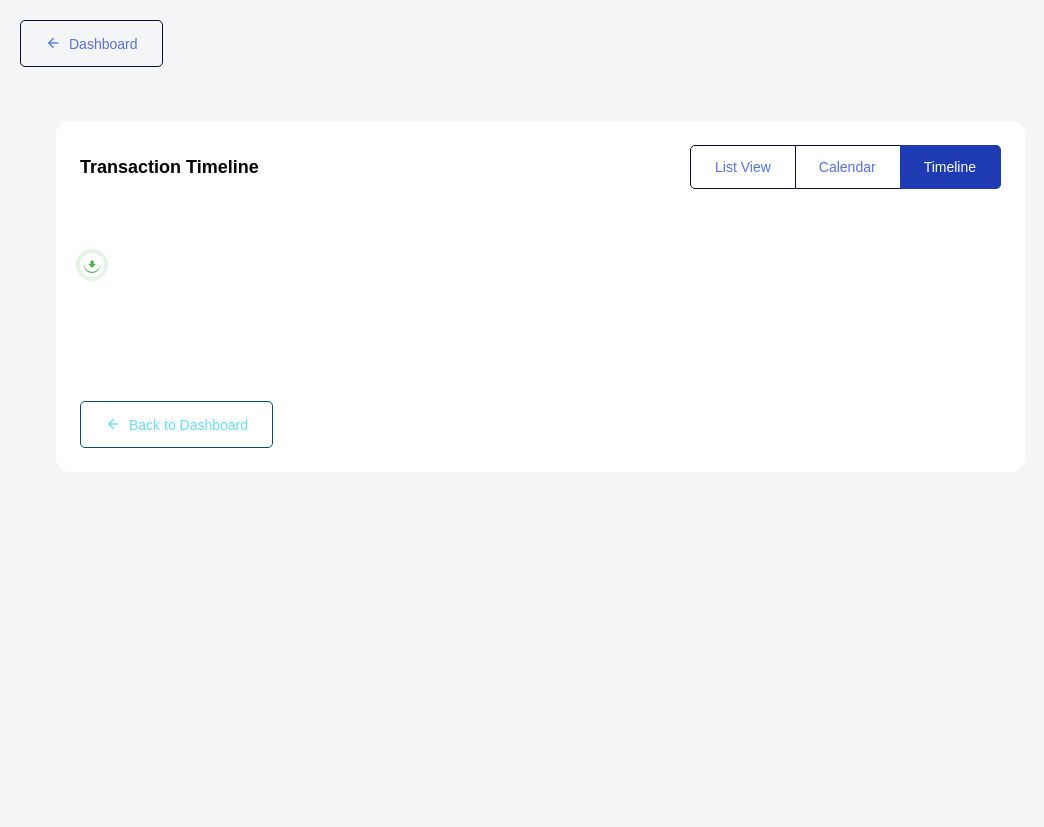
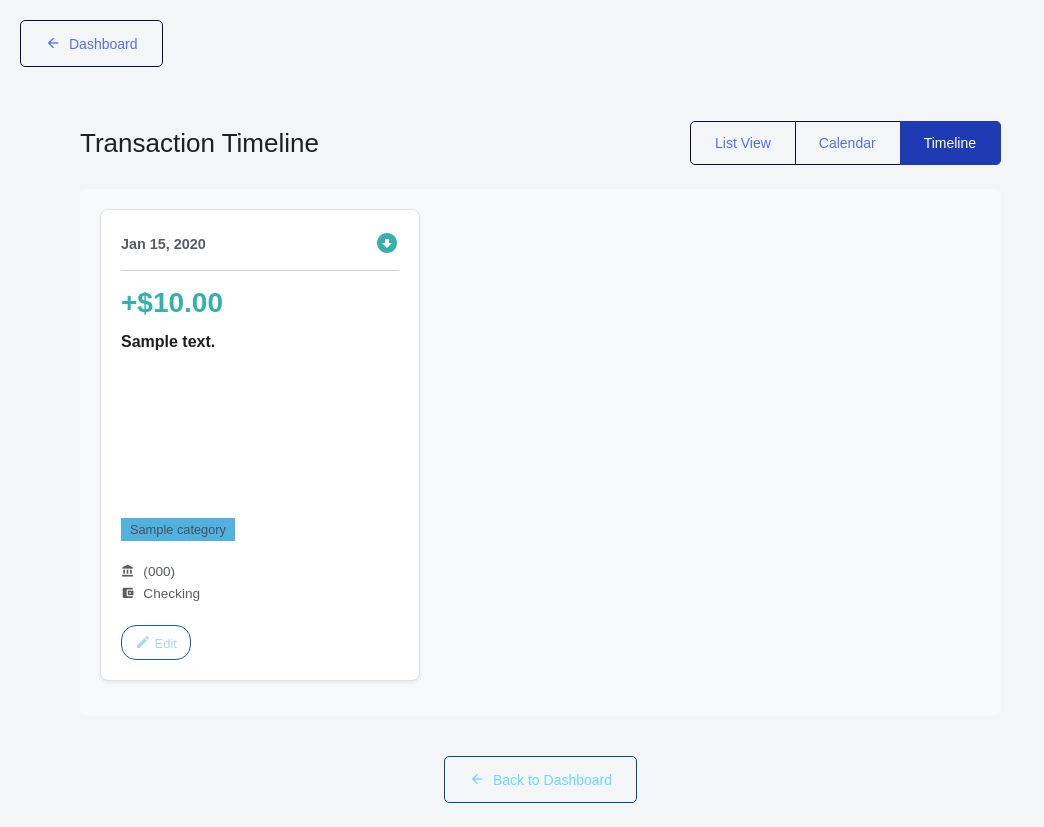
Before and after one commit to ethanondzik/personal-finance-tracker, a Django app: page /transactions/timeline/ in a window 1280 px wide. Shown: the whole page, without its empty margins (0-1044 px from the left). Before the commit the page ends 448 px from the top, so only its background shows below. Run offline with Django 5.2, Linux system fonts and the light colour scheme; a user stored in the database is signed in; tables that the repository leaves empty hold one stand-in row (values such as "Sample post"); some libraries are stand-ins or nearby versions.

Commit message:
Rework transaction timeline styling

```diff
--- a/personal_finance_tracker/finance_tracker/templates/finance_tracker/transaction_timeline.html
+++ b/personal_finance_tracker/finance_tracker/templates/finance_tracker/transaction_timeline.html
@@ -3,128 +3,141 @@
 
 {% block extra_css %}
 <style>
-.timeline-horizontal {
+  /* Page layout: Prevent vertical scroll on the main content area for this page */
+  .main-panel > .content-wrapper {
+    overflow-y: hidden;
+    height: calc(100vh - 70px); /* Adjust 70px based on your actual navbar height */
+    display: flex;
+    flex-direction: column;
+  }
+
+  .timeline-view-header {
+    padding: 0 1.5rem; /* Match typical content-wrapper padding */
+    flex-shrink: 0; /* Header should not shrink */
+  }
+
+  /* Horizontal Scrolling Card Timeline */
+  .horizontal-card-timeline-wrapper {
+    flex-grow: 1; /* Takes up available vertical space */
+    overflow-x: auto; /* Enables horizontal scrolling */
+    overflow-y: hidden; /* Prevents vertical scroll within this wrapper */
+    padding: 20px;
+    background-color: var(--bs-tertiary-bg, #f8f9fa); /* Light background for the scroll area */
+    border-radius: var(--bs-border-radius, 0.375rem);
+    margin: 0 1.5rem 1.5rem 1.5rem; /* Match typical content-wrapper padding */
+  }
+
+  .horizontal-card-track {
+    display: inline-flex; /* Allows track to be as wide as its content, enabling scroll */
+    gap: 20px; /* Space between cards */
+    padding-bottom: 15px; /* Space for scrollbar if it overlaps content */
+    min-height: 100%; /* Ensures track fills vertical space if cards are short */
+  }
+
+  .transaction-card-horizontal {
+    flex: 0 0 auto; /* Card doesn't shrink or grow, uses its defined width */
+    width: 320px; /* Fixed width for each card */
+    background: var(--bs-card-bg, #fff);
+    border: 1px solid var(--bs-border-color, #dee2e6);
+    border-radius: var(--bs-card-border-radius, 0.5rem);
+    box-shadow: var(--bs-box-shadow-sm, 0 .125rem .25rem rgba(0,0,0,.075));
+    padding: 1.25rem;
+    display: flex;
+    flex-direction: column;
+    transition: transform 0.2s ease-out, box-shadow 0.2s ease-out;
+  }
+  .transaction-card-horizontal:hover {
+    transform: translateY(-3px);
+    box-shadow: var(--bs-box-shadow, 0 .5rem 1rem rgba(0,0,0,.15));
+  }
+
+  .card-header-flex {
+    display: flex;
+    justify-content: space-between;
+    align-items: center;
+    margin-bottom: 1rem;
+    padding-bottom: 0.75rem;
+    border-bottom: 1px solid var(--bs-border-color-translucent, rgba(0,0,0,0.125));
+  }
+  .card-date {
+    font-weight: 600;
+    font-size: 0.9rem;
+    color: var(--bs-secondary-color, #6c757d);
+  }
+  .card-type-icon .mdi {
+    font-size: 1.5rem;
+  }
+  .card-type-icon.income .mdi { color: var(--bs-success, #198754); }
+  .card-type-icon.expense .mdi { color: var(--bs-danger, #dc3545); }
+
+  .card-amount {
+    font-size: 1.75rem;
+    font-weight: 700;
+    margin-bottom: 0.75rem;
+  }
+  .card-amount.income { color: var(--bs-success, #198754); }
+  .card-amount.expense { color: var(--bs-danger, #dc3545); }
+
+  .card-description {
+    font-size: 1rem;
+    color: var(--bs-body-color);
+    margin-bottom: 0.75rem;
+    flex-grow: 1; /* Allows description to take available space */
+    line-height: 1.4;
+  }
+  .card-category .badge {
+    font-size: 0.8rem;
+    padding: 0.4em 0.7em;
+  }
+  .card-account {
+    font-size: 0.85rem;
+    color: var(--bs-secondary-color, #6c757d);
+    margin-top: 0.75rem;
+  }
+  .card-account .mdi {
+    margin-right: 5px;
+    vertical-align: middle;
+  }
+  .card-edit-btn {
+    margin-top: 1.25rem;
+    align-self: flex-start; /* Aligns button to the left */
+  }
+
+  .empty-timeline-message {
     display: flex;
     flex-direction: column;
     align-items: center;
+    justify-content: center;
+    height: 100%;
     width: 100%;
-  overflow-x: auto;
-  padding: 40px 0 60px 0;
+    color: var(--bs-secondary-color, #6c757d);
   }
-.timeline-track {
-  display: flex;
-  align-items: center;
-  position: relative;
-  width: 100%;
-  min-width: 800px;
-  margin-bottom: 40px;
-}
-.timeline-dot {
-  width: 24px;
-  height: 24px;
-  background: var(--bs-primary, #1F3BB3);
-  border-radius: 50%;
-  border: 4px solid #fff;
-  box-shadow: 0 0 0 4px rgba(31,59,179,0.15);
-  z-index: 2;
-  transition: background 0.2s;
-  display: flex;
-  align-items: center;
-  justify-content: center;
-}
-.timeline-dot.income {
-  background: #4CAF50;
-  box-shadow: 0 0 0 4px rgba(76,175,80,0.15);
-}
-.timeline-dot.expense {
-  background: #F44336;
-  box-shadow: 0 0 0 4px rgba(244,67,54,0.15);
-}
-.timeline-line {
-  flex: 1;
-  height: 4px;
-  background: #e0e0e0;
-  margin: 0 0.5rem;
-  z-index: 1;
+  .empty-timeline-message .mdi {
+    font-size: 4rem;
+    margin-bottom: 1rem;
   }
 
-.timeline-bubble {
-  position: relative;
-  display: flex;
-  flex-direction: column;
-  align-items: center;
+  /* Dark Theme Adjustments */
+  body.dark-theme .horizontal-card-timeline-wrapper {
+    background-color: #232323; /* Slightly different from main dark bg for contrast */
   }
-.timeline-bubble:focus-within .timeline-card,
-.timeline-bubble:hover .timeline-card {
-  opacity: 1;
-  pointer-events: auto;
+  body.dark-theme .transaction-card-horizontal {
+    background: #2a2a2e;
+    border-color: #444;
   }
-.timeline-card {
-  position: absolute;
-  top: 40px;
-  left: 50%;
-  transform: translateX(-50%);
-  min-width: 220px;
-  max-width: 320px;
-  background: var(--bs-body-bg, #fff);
-  border-radius: 12px;
-  box-shadow: 0 4px 24px rgba(0,0,0,0.08);
-  padding: 1rem 1.25rem;
-  text-align: left;
-  transition: box-shadow 0.2s, opacity 0.2s;
-  border: 1px solid #e0e0e0;
-  opacity: 0;
-  pointer-events: none;
-  z-index: 10;
+  body.dark-theme .card-header-flex {
+    border-bottom-color: #444;
   }
-.timeline-horizontal {
-    overflow: visible !important;
+  body.dark-theme .card-date,
+  body.dark-theme .card-account {
+    color: #aaa;
   }
-.card-body {
-    overflow: visible !important;
+  body.dark-theme .card-description {
+    color: #ccc;
   }
-.timeline-date {
-  font-size: 0.95rem;
-  font-weight: 600;
-  color: var(--bs-primary, #1F3BB3);
-  margin-bottom: 0.5rem;
-}
-.timeline-amount {
-  font-size: 1.1rem;
-  font-weight: 700;
-  margin-bottom: 0.25rem;
-}
-.timeline-amount.income { color: #4CAF50; }
-.timeline-amount.expense { color: #F44336; }
-.timeline-description {
-  font-size: 1rem;
-  margin-bottom: 0.5rem;
-}
-.timeline-meta {
-  font-size: 0.9rem;
-  color: #888;
-  margin-bottom: 0.25rem;
-}
-.timeline-category {
-  display: inline-block;
-  background: #f0f4ff;
-  color: #1F3BB3;
-  border-radius: 8px;
-  padding: 2px 10px;
-  font-size: 0.85rem;
-  margin-bottom: 0.25rem;
-}
-body.dark-theme .timeline-card {
-  background: #232323;
-  color: #e1e1e1;
-  border: 1px solid #444;
-}
-body.dark-theme .timeline-line {
-  background: #444;
-}
-body.dark-theme .timeline-category {
-  background: #1F3BB3;
-  color: #fff;
+  body.dark-theme .card-category .badge.bg-secondary { /* Ensure good contrast for default secondary badge */
+    background-color: var(--bs-gray-600, #6c757d) !important;
+    color: #fff !important;
   }
 </style>
 {% endblock %}
@@ -133,10 +146,9 @@ body.dark-theme .timeline-category {
 <div class="container-scroller">
   <div class="container-fluid page-body-wrapper">
     <div class="main-panel">
-      <div class="content-wrapper">
-        <div class="card">
-          <div class="card-body">
-            <div class="d-flex justify-content-between align-items-center mb-4">
+      <div class="content-wrapper"> <!-- This div is styled for no vertical page scroll -->
+
+        <div class="timeline-view-header d-flex justify-content-between align-items-center mb-4">
           <h2 class="card-title mb-0">Transaction Timeline</h2>
           <div class="btn-group" role="group">
             <a href="{% url 'dashboard' %}" class="btn btn-outline-primary">List View</a>
@@ -144,56 +156,75 @@ body.dark-theme .timeline-category {
             <a href="{% url 'transaction_timeline' %}" class="btn btn-primary">Timeline</a>
           </div>
         </div>
-            <div class="timeline-horizontal">
-              <div class="timeline-track">
+
+        <div class="horizontal-card-timeline-wrapper">
+          {% if transactions %}
+            <div class="horizontal-card-track">
               {% for transaction in transactions %}
-                  {% if not forloop.first %}
-                    <div class="timeline-line"></div>
-                  {% endif %}
-                  <div class="timeline-bubble">
-                    <div tabindex="0"
-                         class="timeline-dot {% if transaction.transaction_type == 'income' %}income{% else %}expense{% endif %}"
-                         aria-label="Transaction on {{ transaction.date }}">
-                      <i class="mdi {% if transaction.transaction_type == 'income' %}mdi-arrow-down-bold-circle{% else %}mdi-arrow-up-bold-circle{% endif %}" style="color:#fff;font-size:1.2rem;"></i>
+              <div class="transaction-card-horizontal">
+                <div class="card-header-flex">
+                  <span class="card-date">{{ transaction.date|date:"M j, Y" }}</span>
+                  <span class="card-type-icon {% if transaction.transaction_type == 'income' %}income{% else %}expense{% endif %}">
+                    <i class="mdi {% if transaction.transaction_type == 'income' %}mdi-arrow-down-bold-circle{% else %}mdi-arrow-up-bold-circle{% endif %}"></i>
+                  </span>
                 </div>
-                    <div class="timeline-card">
-                      <div class="timeline-date">{{ transaction.date }}</div>
-                      <div class="timeline-amount {% if transaction.transaction_type == 'income' %}income{% else %}expense{% endif %}">
+                <div class="card-amount {% if transaction.transaction_type == 'income' %}income{% else %}expense{% endif %}">
                   {% if transaction.transaction_type == 'income' %}+{% else %}-{% endif %}${{ transaction.amount|floatformat:2 }}
                 </div>
-                      <div class="timeline-description">{{ transaction.description }}</div>
-                      <div class="timeline-category">{{ transaction.category.name|default:"Uncategorized" }}</div>
-                      <div class="timeline-meta">
-                        <i class="mdi mdi-bank"></i> {{ transaction.account.account_number|default:"No Account" }}
+                <p class="card-description"><strong>{{ transaction.description|default:"No description" }}</strong></p>
+                <div class="card-category mb-2">
+                  <span class="badge {% if transaction.category.color %}bg-{{ transaction.category.color }}{% else %}bg-secondary{% endif %} text-dark-emphasis">
+                    {{ transaction.category.name|default:"Uncategorized" }}
+                  </span>
                 </div>
-                      <div class="timeline-meta">
-                        <i class="mdi mdi-wallet"></i> {{ transaction.account.get_account_type_display|default:"N/A" }}
-                      </div>
-                      <div class="timeline-meta">
-                        <i class="mdi mdi-cash"></i> Balance: ${{ transaction.account.balance|floatformat:2|default:"0.00" }}
-                      </div>
-                      <div class="timeline-meta mt-2">
-                        <a href="{% url 'update_transaction' transaction.id %}" class="btn btn-sm btn-outline-primary">
+                {% if transaction.account %}
+                <p class="card-account small mb-0">
+                  <i class="mdi mdi-bank"></i> {{ transaction.account.name|default_if_none:"" }} ({{ transaction.account.account_number|truncatechars:4|default_if_none:"" }})
+                  <br><i class="mdi mdi-wallet"></i> {{ transaction.account.get_account_type_display|default_if_none:"" }}
+                </p>
+                {% endif %}
+                <a href="{% url 'update_transaction' transaction.id %}?next={% url 'transaction_timeline' %}" class="btn btn-sm btn-outline-info card-edit-btn">
                   <i class="mdi mdi-pencil"></i> Edit
                 </a>
               </div>
-                    </div>
-                  </div>
-                {% empty %}
-                  <div class="text-center py-5">
-                    <i class="mdi mdi-alert-circle-outline text-muted" style="font-size: 48px;"></i>
-                    <p class="mt-2">No transactions found</p>
-                  </div>
               {% endfor %}
             </div>
+          {% else %}
+            <div class="empty-timeline-message">
+              <i class="mdi mdi-text-box-multiple-outline"></i>
+              <p class="fs-5">No transactions to display on the timeline.</p>
+              <a href="{% url 'add_transaction' %}" class="btn btn-primary mt-2">
+                <i class="mdi mdi-plus-circle-outline me-2"></i>Add Transaction
+              </a>
             </div>
-            <div class="mt-4">
+          {% endif %}
+        </div>
+
+        <div class="mt-3 text-center" style="flex-shrink: 0;"> <!-- Footer controls -->
           <a href="{% url 'dashboard' %}" class="btn btn-outline-secondary">
             <i class="mdi mdi-arrow-left me-2"></i>Back to Dashboard
           </a>
         </div>
+
       </div>
     </div>
+  </div>
+</div>
+
+<!-- Transaction Details Modal -->
+<div class="modal fade" id="transactionDetailsModal" tabindex="-1" aria-labelledby="transactionDetailsModalLabel" aria-hidden="true">
+  <div class="modal-dialog">
+      <div class="modal-content">
+          <div class="modal-header">
+              <h5 class="modal-title" id="transactionDetailsModalLabel">Transaction Details</h5>
+              <button type="button" class="btn-close" data-bs-dismiss="modal" aria-label="Close"></button>
+          </div>
+          <div class="modal-body" id="transactionDetailsContent">
+              <!-- Transaction details will be loaded here -->
+          </div>
+          <div class="modal-footer">
+              <button type="button" class="btn btn-secondary" data-bs-dismiss="modal">Close</button>
+              <a href="#" id="editTransactionLink" class="btn btn-primary">Edit Transaction</a>
           </div>
       </div>
   </div>
```
Lines whose indentation alone changed are shown as unchanged.
